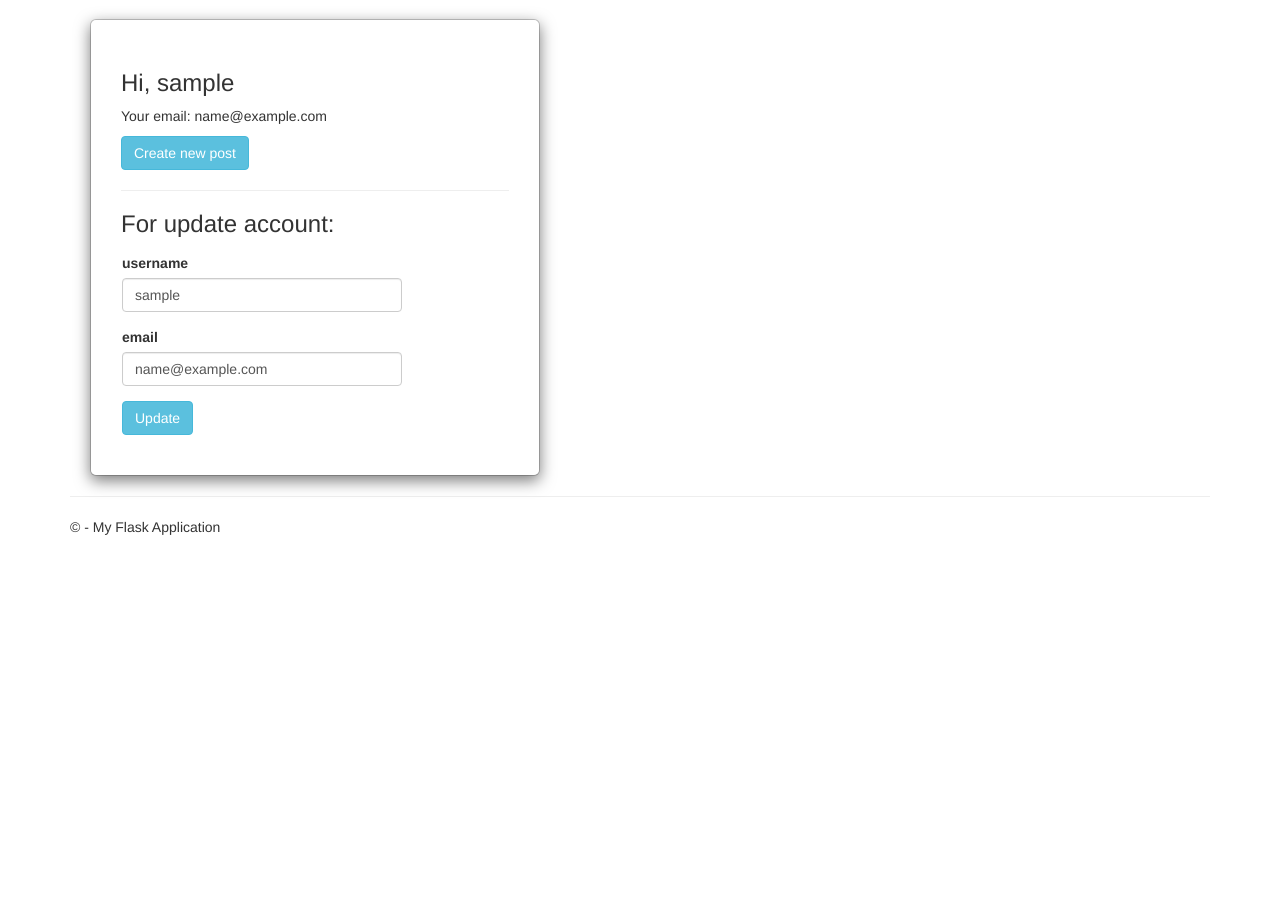
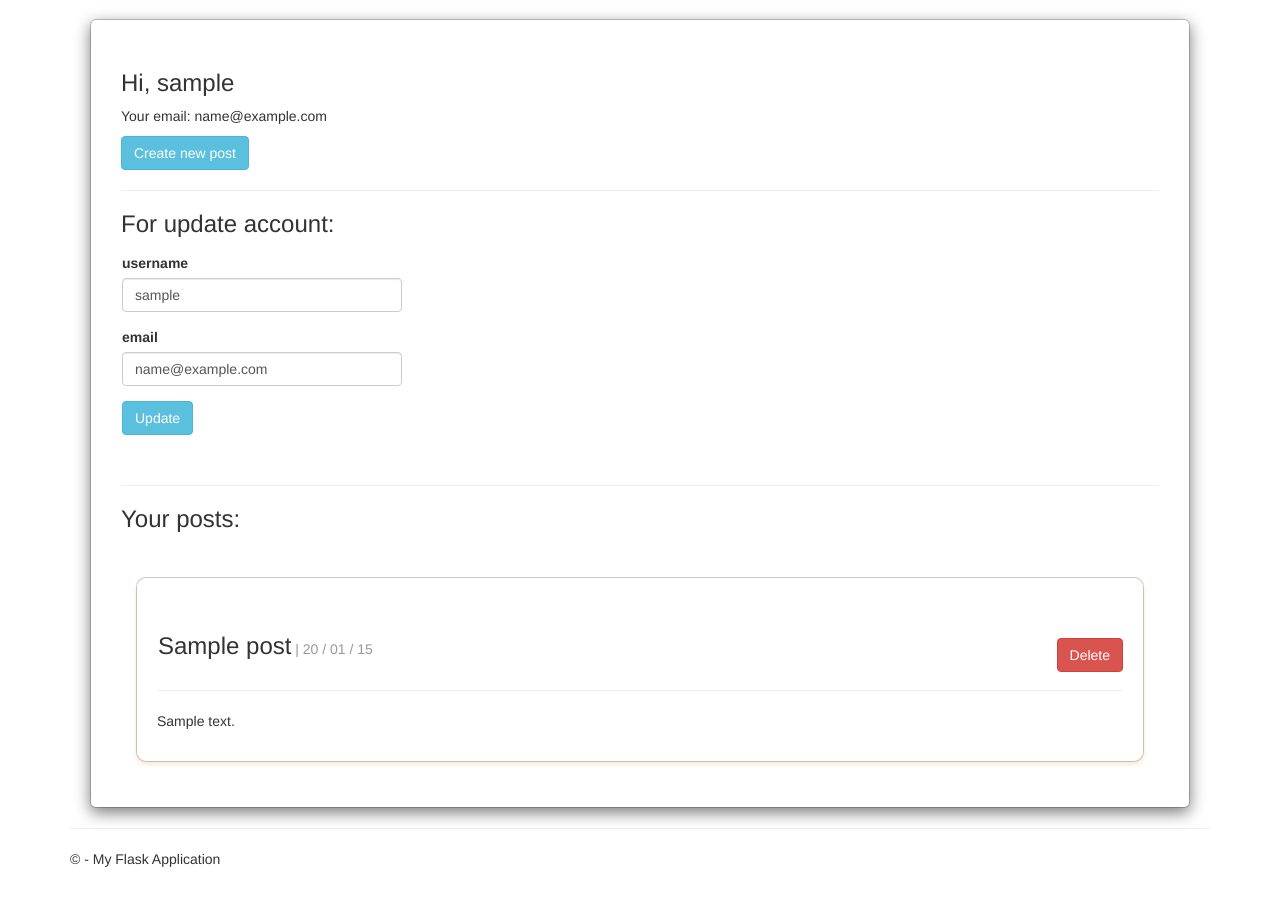
Before and after one commit to mansourB92/MyBlog, a Flask app: page /profile in a window 1280 px wide. Shown: the part 51-950 px from the top of the page. Before the commit the page ends 586 px from the top, so only its background shows below. Run offline with Flask 2, Linux system fonts and the light colour scheme; a user stored in the database is signed in; tables that the repository leaves empty hold one stand-in row (values such as "Sample post"); some libraries are stand-ins or nearby versions.

Commit message:
Update profile.html

```diff
--- a/Blog/templates/profile.html
+++ b/Blog/templates/profile.html
@@ -1,7 +1,7 @@
 {% extends "layout.html" %}
 
 {% block content %}
-<div class="modal-content" style="padding: 30px; width: 450px; margin: 20px;">
+<div class="modal-content" style="padding: 30px; width: auto; margin: 20px;">
     <h3>Hi, {{current_user.user_name}}</h3>
     <p>Your email: {{current_user.email}}</p>
     <a href="{{url_for('new_post')}}" class="btn btn-info">Create new post</a>
@@ -22,5 +22,22 @@
             <input type="submit" value="Update" class="btn btn-info" />
         </div>
     </form>
+    <br />
+    <hr />
+    <h3>Your posts:</h3>
+    <br />
+    {% for post in posts %}
+    <div class="modal-content" style="padding: 20px; width: auto; margin: 15px; box-shadow: 0px 3px 5px antiquewhite; border-radius: 10px ">
+
+        <div class="mb-3 row" style="margin: 15px 15px 10px 1px;">
+            <div><h3>{{post.title}}<small> | {{post.date.strftime('%y / %m / %d')}}</small></h3></div><div style="position: absolute; right: 20px; top: 60px;"><a href="{{url_for('delete', post_id = post.id)}}" class="btn btn-danger">Delete</a></div>
+        </div>
+        <hr />
+        <p>{{post.content}}</p>
+    </div>
+    {% endfor %}
 </div>
+
+
+
 {% endblock %}
```
